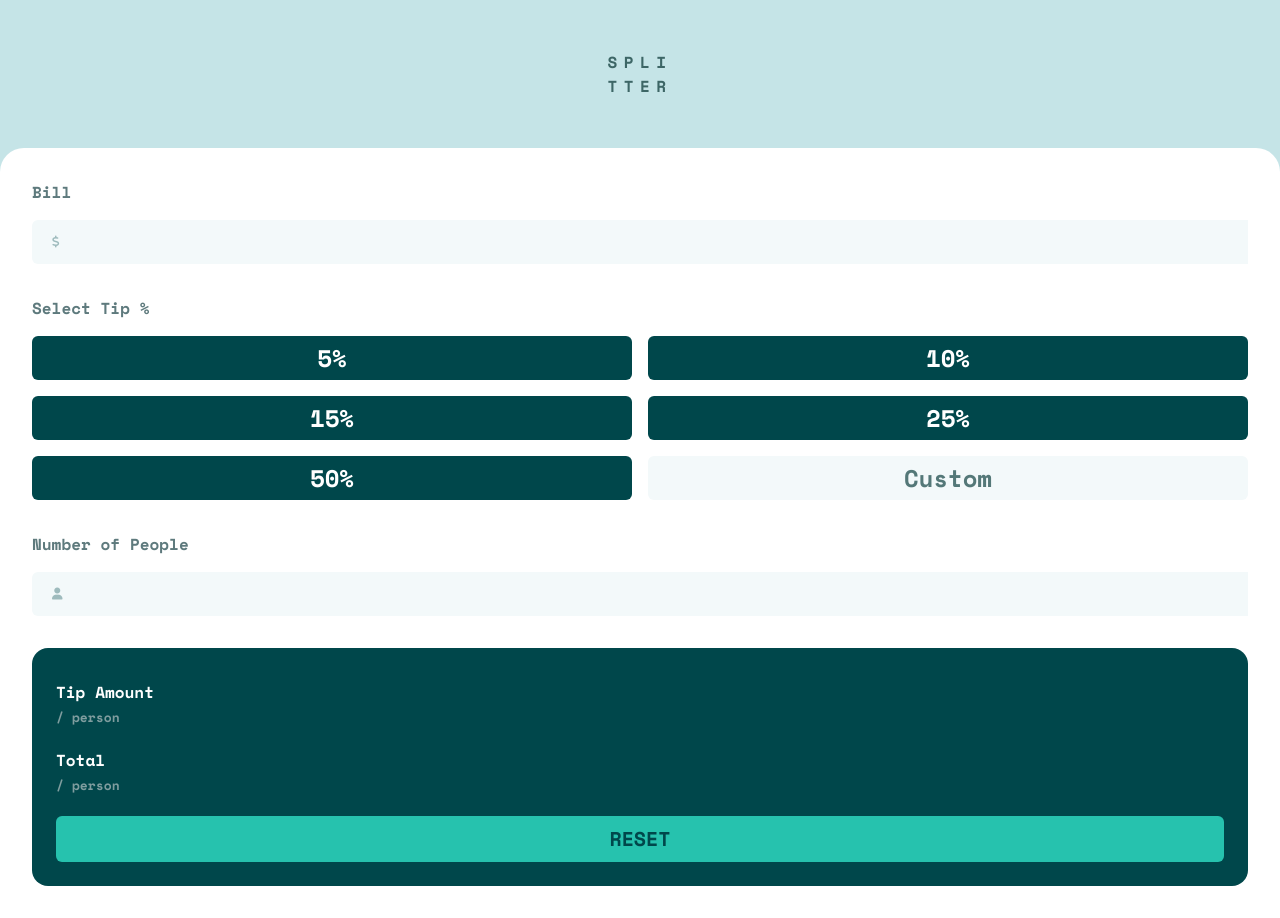
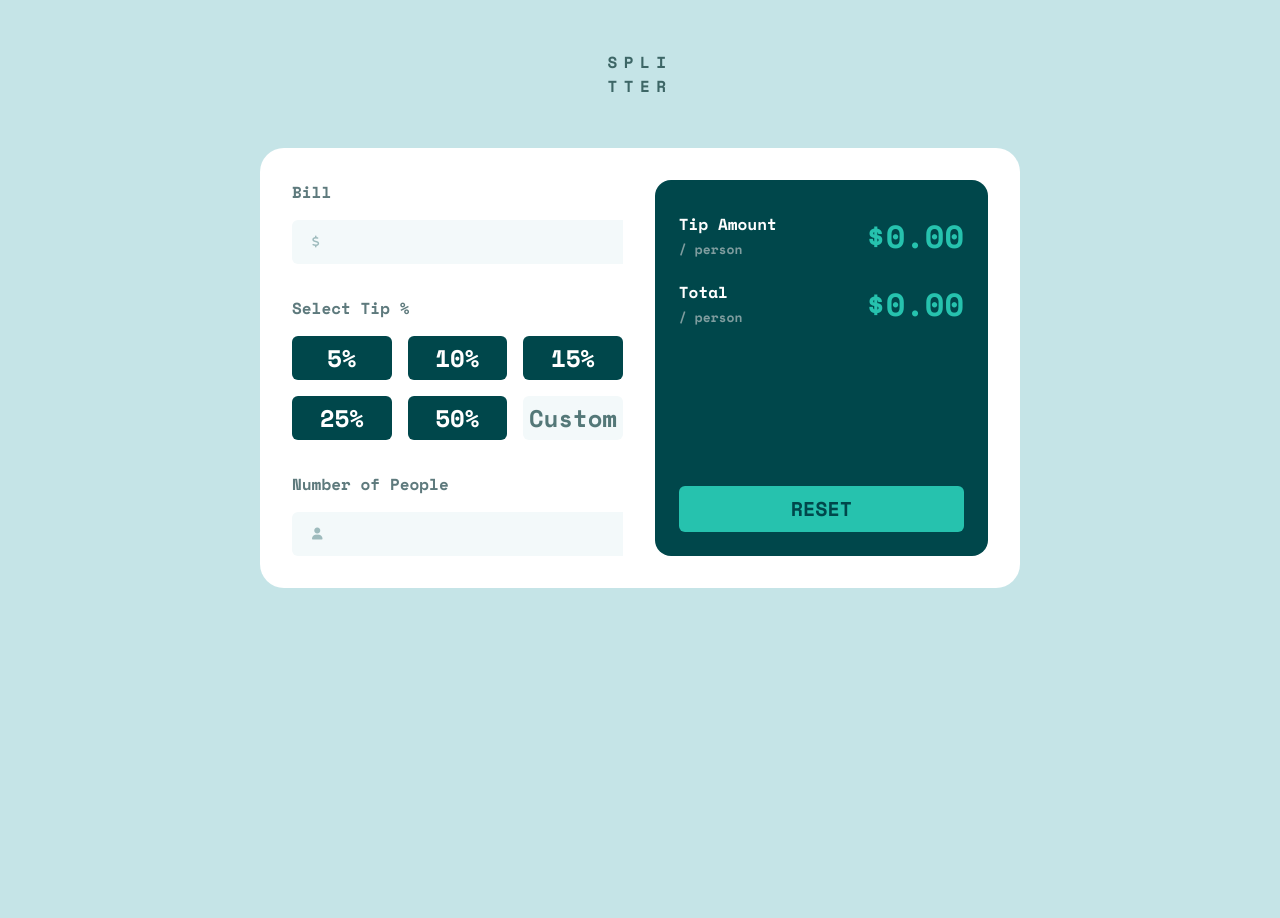
Before and after one commit to neshacascia/splitter, a website: page index.html in a window 1280 px wide. After the commit the page ends 800 px from the top, so only its background shows below. Drawn offline with nearby package versions, Linux system fonts and the light colour scheme.

Commit message:
completed styling for larger screen sizes

```diff
--- a/index.html
+++ b/index.html
@@ -15,18 +15,21 @@
     <script type="module" src="main.js" defer></script>
     <title>splitter</title>
   </head>
-  <body class="bg-bgBody font-body flex flex-col items-center">
+  <body class="bg-bgBody font-body flex flex-col items-center xl:mx-[260px]">
     <div class="flex flex-col py-[50px]">
       <span class="text-title tracking-[0.4em]">SPLI</span>
       <span class="text-title tracking-[0.4em]">TTER</span>
     </div>
 
     <main
-      class="bg-white w-screen h-full flex flex-col gap-8 rounded-t-3xl p-8"
+      class="bg-white w-screen h-full flex flex-col gap-8 rounded-t-3xl p-8 md:flex-row md:grow md:w-full md:rounded-3xl max-w-[920px]"
     >
+      <div class="flex flex-col gap-8 md:w-[50%]">
         <div>
           <h2 class="text-heading text-base pb-4">Bill</h2>
-        <div class="bg-lightGreen flex justify-between items-center rounded-md">
+          <div
+            class="bg-lightGreen flex justify-between items-center rounded-md"
+          >
             <i
               class="fa-sharp fa-solid fa-dollar-sign text-icon text-xs px-5"
             ></i>
@@ -40,20 +43,30 @@
 
         <div>
           <h2 class="text-heading text-base pb-4">Select Tip %</h2>
-        <div class="grid grid-cols-2 gap-4">
-          <button class="text-white bg-darkGreen text-2xl rounded-md py-[6px]">
+          <div class="grid grid-cols-2 gap-4 md:grid-cols-3">
+            <button
+              class="text-white bg-darkGreen text-2xl rounded-md py-[6px]"
+            >
               5%
             </button>
-          <button class="text-white bg-darkGreen text-2xl rounded-md py-[6px]">
+            <button
+              class="text-white bg-darkGreen text-2xl rounded-md py-[6px]"
+            >
               10%
             </button>
-          <button class="text-white bg-darkGreen text-2xl rounded-md py-[6px]">
+            <button
+              class="text-white bg-darkGreen text-2xl rounded-md py-[6px]"
+            >
               15%
             </button>
-          <button class="text-white bg-darkGreen text-2xl rounded-md py-[6px]">
+            <button
+              class="text-white bg-darkGreen text-2xl rounded-md py-[6px]"
+            >
               25%
             </button>
-          <button class="text-white bg-darkGreen text-2xl rounded-md py-[6px]">
+            <button
+              class="text-white bg-darkGreen text-2xl rounded-md py-[6px]"
+            >
               50%
             </button>
             <button
@@ -66,7 +79,9 @@
 
         <div>
           <h2 class="text-heading text-base pb-4">Number of People</h2>
-        <div class="bg-lightGreen flex justify-between items-center rounded-md">
+          <div
+            class="bg-lightGreen flex justify-between items-center rounded-md"
+          >
             <i class="fa-solid fa-user text-icon text-xs px-5"></i>
             <input
               type="number"
@@ -75,25 +90,31 @@
             />
           </div>
         </div>
+      </div>
 
-      <div class="bg-darkGreen flex flex-col gap-5 rounded-2xl px-6 pt-8">
-        <div class="flex">
+      <div
+        class="bg-darkGreen flex flex-col gap-5 rounded-2xl px-6 pt-8 md:w-[50%] md:justify-between"
+      >
+        <div class="flex flex-col gap-5">
+          <div class="flex justify-between items-center">
             <div>
               <p class="text-white text-base">Tip Amount</p>
               <span class="text-grayGreen text-[13px]">/ person</span>
             </div>
-          <span
-            id="tipAmount"
-            class="text-blueGreen text-[32px] text-left"
-          ></span>
+            <span id="tipAmount" class="text-blueGreen text-[32px] text-left"
+              >$0.00</span
+            >
           </div>
 
-        <div class="flex">
+          <div class="flex justify-between items-center">
             <div>
               <p class="text-white text-base">Total</p>
               <span class="text-grayGreen text-[13px]">/ person</span>
             </div>
-          <span id="total" class="text-blueGreen text-[32px] text-left"></span>
+            <span id="total" class="text-blueGreen text-[32px] text-left"
+              >$0.00</span
+            >
+          </div>
         </div>
 
         <button
```
Also changed, not shown: dist/output.css. Lines whose indentation alone changed are shown as unchanged.
